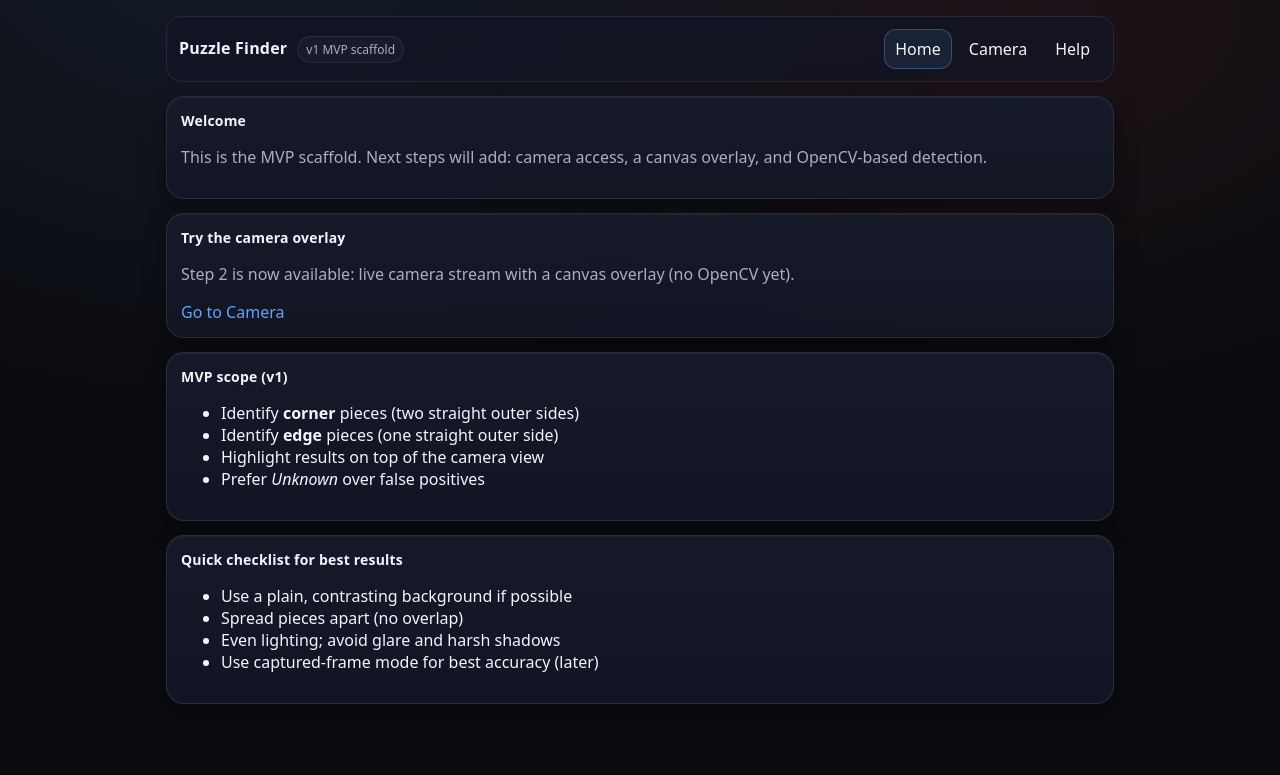
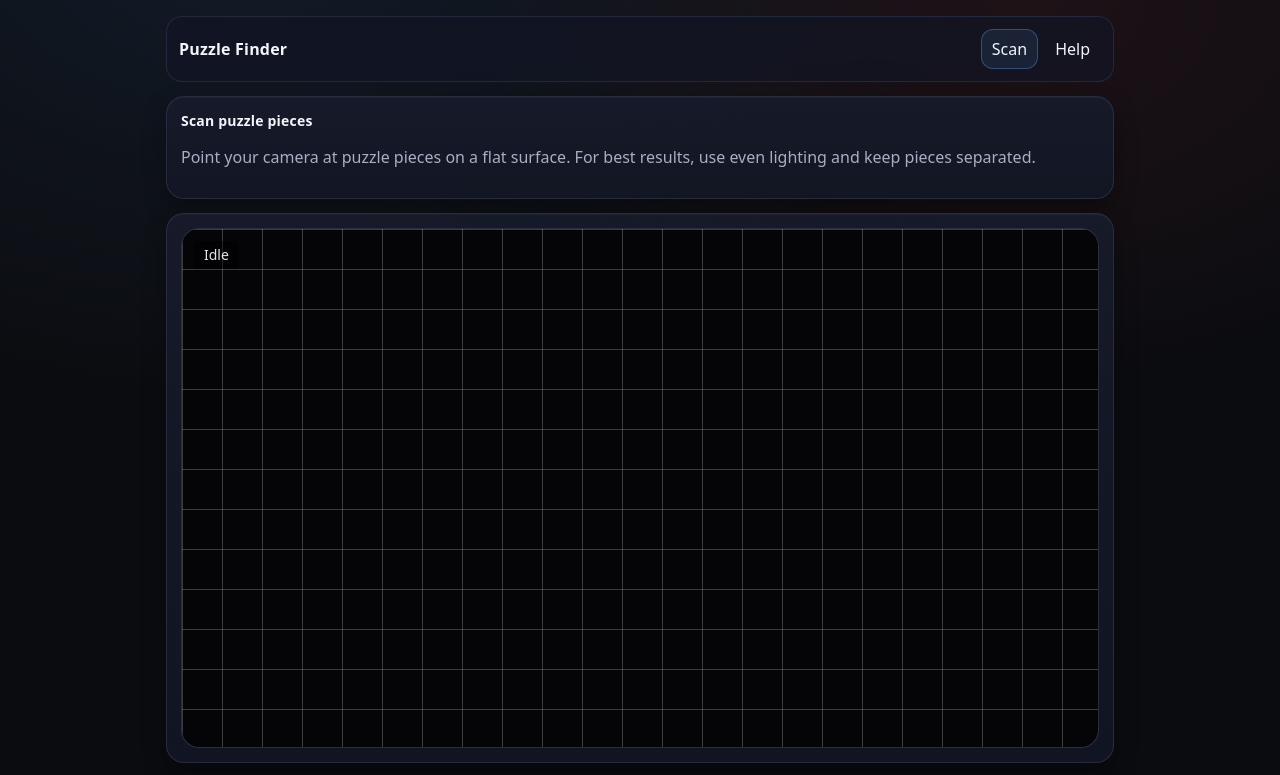
Before and after one commit to erland/pwa-puzzle-finder, a React (Vite) app: page / in a window 1280 px wide. Shown: the top 775 px of the page. Built offline with nearby package versions, Linux system fonts and the light colour scheme.

Commit message:
v1 compliance: Step 1 — Make Camera the main screen (UI-1)

```diff
--- a/src/App.tsx
+++ b/src/App.tsx
@@ -1,5 +1,4 @@
-import { HashRouter, NavLink, Route, Routes } from 'react-router-dom';
-import HomePage from './pages/HomePage';
+import { HashRouter, NavLink, Navigate, Route, Routes } from 'react-router-dom';
 import HelpPage from './pages/HelpPage';
 import CameraPage from './pages/CameraPage';
 
@@ -8,12 +7,10 @@ function TopNav() {
     <div className="header">
       <div className="brand">
         <h1>Puzzle Finder</h1>
-        <span className="badge">v1 MVP scaffold</span>
       </div>
 
       <nav className="nav" aria-label="Primary navigation">
-        <NavLink to="/" className={({ isActive }) => `navLink${isActive ? ' navLinkActive' : ''}`}>Home</NavLink>
-        <NavLink to="/camera" className={({ isActive }) => `navLink${isActive ? ' navLinkActive' : ''}`}>Camera</NavLink>
+        <NavLink to="/" className={({ isActive }) => `navLink${isActive ? ' navLinkActive' : ''}`}>Scan</NavLink>
         <NavLink to="/help" className={({ isActive }) => `navLink${isActive ? ' navLinkActive' : ''}`}>Help</NavLink>
       </nav>
     </div>
@@ -31,10 +28,15 @@ export default function App() {
       <div className="container">
         <TopNav />
         <Routes>
-          <Route path="/" element={<HomePage />} />
-          <Route path="/camera" element={<CameraPage />} />
+          {/* v1: camera scanning is the primary entry point */}
+          <Route path="/" element={<CameraPage />} />
+
+          {/* Keep legacy route working for older links/bookmarks */}
+          <Route path="/camera" element={<Navigate to="/" replace />} />
           <Route path="/help" element={<HelpPage />} />
-          <Route path="*" element={<HomePage />} />
+
+          {/* Unknown routes return to the main scan experience */}
+          <Route path="*" element={<Navigate to="/" replace />} />
         </Routes>
       </div>
     </HashRouter>
--- a/src/components/camera/CameraIntroCard.tsx
+++ b/src/components/camera/CameraIntroCard.tsx
@@ -1,9 +1,9 @@
 export function CameraIntroCard() {
   return (
     <div className="card">
-      <h2>Camera</h2>
+      <h2>Scan puzzle pieces</h2>
       <p className="muted">
-        Step 3 implementation: live camera stream + canvas overlay + OpenCV "Hello" frame processor (edges preview).
+        Point your camera at puzzle pieces on a flat surface. For best results, use even lighting and keep pieces separated.
       </p>
     </div>
   );
--- a/src/pages/HomePage.tsx
+++ /dev/null
@@ -1,41 +0,0 @@
-export default function HomePage() {
-  return (
-    <>
-      <div className="card">
-        <h2>Welcome</h2>
-        <p className="muted">
-          This is the MVP scaffold. Next steps will add: camera access, a canvas overlay, and OpenCV-based detection.
-        </p>
-      </div>
-
-<div className="card">
-  <h2>Try the camera overlay</h2>
-  <p className="muted">
-    Step 2 is now available: live camera stream with a canvas overlay (no OpenCV yet).
-  </p>
-  <div className="buttonRow">
-    <a href="#/camera">Go to Camera</a>
-  </div>
-</div>
-      <div className="card">
-        <h2>MVP scope (v1)</h2>
-        <ul>
-          <li>Identify <strong>corner</strong> pieces (two straight outer sides)</li>
-          <li>Identify <strong>edge</strong> pieces (one straight outer side)</li>
-          <li>Highlight results on top of the camera view</li>
-          <li>Prefer <em>Unknown</em> over false positives</li>
-        </ul>
-      </div>
-
-      <div className="card">
-        <h2>Quick checklist for best results</h2>
-        <ul>
-          <li>Use a plain, contrasting background if possible</li>
-          <li>Spread pieces apart (no overlap)</li>
-          <li>Even lighting; avoid glare and harsh shadows</li>
-          <li>Use captured-frame mode for best accuracy (later)</li>
-        </ul>
-      </div>
-    </>
-  );
-}
```
Also changed, not shown: 3 other files (tests, documents, lock files or other folders).
